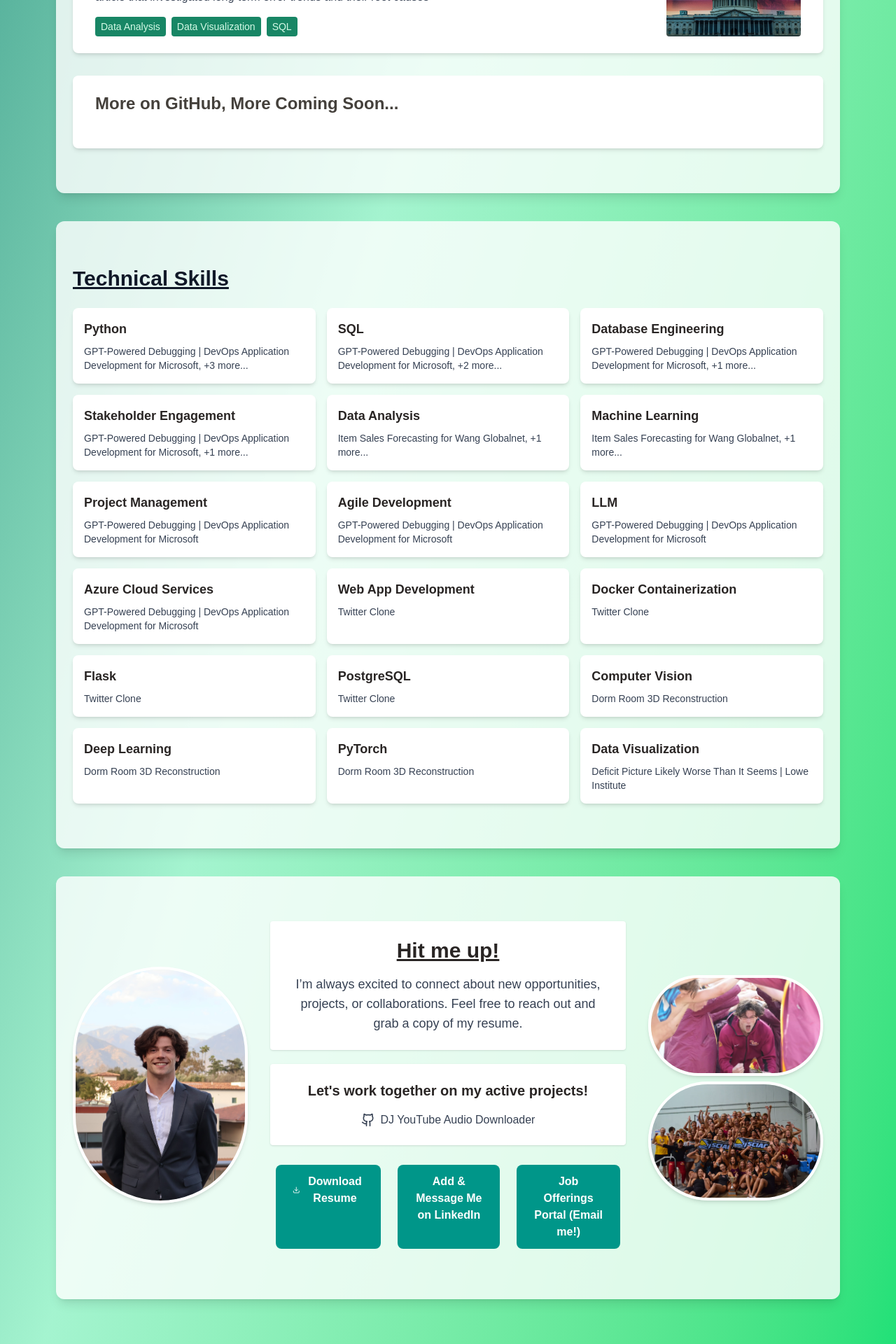
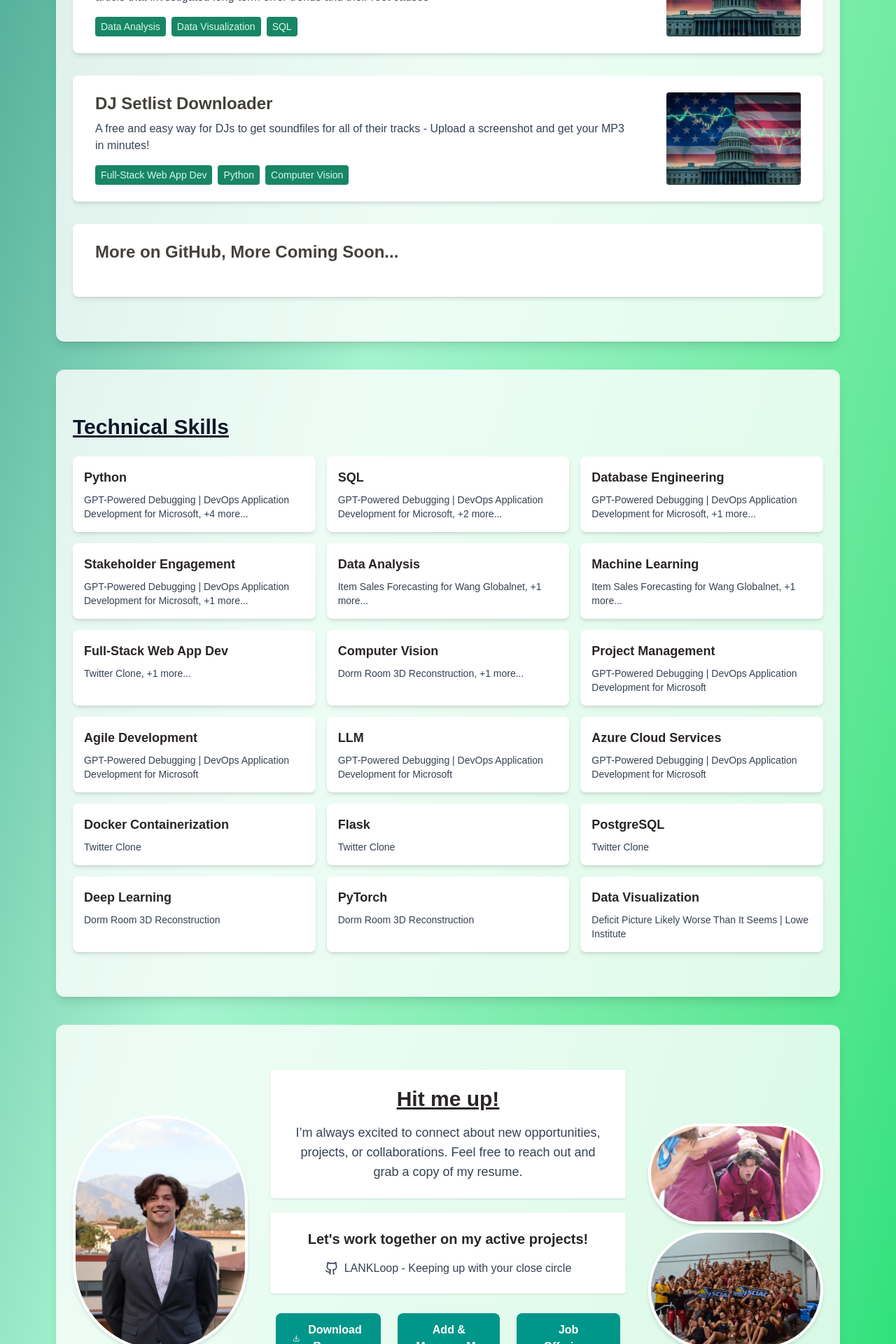
Before and after one commit to westondcrewe/personal-portfolio, a Next.js app in the folder next_frontend/: page / in a window 1280 px wide. Shown: the part 2120-4040 px from the top of the page at 70% size. Built offline with nearby package versions, Linux system fonts and the light colour scheme.

Commit message:
dj setlist downloader in project; lankloop in next project

```diff
--- a/next_frontend/src/components/sections/CTASection.tsx
+++ b/next_frontend/src/components/sections/CTASection.tsx
@@ -59,13 +59,13 @@ export default function CTASection() {
             <div className="flex flex-wrap justify-center gap-x-8 gap-y-4">
               {/* DJ youtube audio downloading app */}
               <a
-                href="https://github.com/westondcrewe/DJ-YouTube-Audio-Downloader"
+                href="https://github.com/westondcrewe/lankloop"
                 target="_blank"
                 rel="noopener noreferrer"
                 className="flex items-center space-x-2 text-md text-gray-700 hover:text-blue-400 hover:underline"
               >
                 <Github size={20} />
-                <span>DJ YouTube Audio Downloader</span>
+                <span>LANKLoop - Keeping up with your close circle</span>
               </a>
               {/* Another project
               <a
--- a/next_frontend/src/data/projects.ts
+++ b/next_frontend/src/data/projects.ts
@@ -22,7 +22,7 @@ export const projects = [
       description: 'Final project for CS143 Big Data for Prof. Izbicki at CMC; Full-Stack web application development including automated data generation for dummy userbase. Functioning API endpoints for searching, posting, and creation/authenticating users. Made serveral database indexes to make nontrivial queries on 10 million rows of data run in 0.5ms',
       image: '',
       link: 'https://github.com/westondcrewe/csci143-final-project',
-      tags: ['Web App Development', 'Python', 'Docker Containerization', 'Flask', 'Database Engineering', 'PostgreSQL','SQL'],
+      tags: ['Full-Stack Web App Dev', 'Python', 'Docker Containerization', 'Flask', 'Database Engineering', 'PostgreSQL','SQL'],
     },
     {
       id: '4',
@@ -39,6 +39,14 @@ export const projects = [
       image: '/deficit_project_cover.jpeg',
       link: 'https://www.lowe-down.org/deficit-picture-likely-worse-than-it-seems/',
       tags: ['Data Analysis', 'Data Visualization', 'SQL'],
+    },
+    {
+      id: '6',
+      title: 'DJ Setlist Downloader',
+      description: 'A free and easy way for DJs to get soundfiles for all of their tracks - Upload a screenshot and get your MP3 in minutes!',
+      image: '/deficit_project_cover.jpeg',
+      link: 'https://github.com/westondcrewe/DJ-YouTube-Audio-Downloader',
+      tags: ['Full-Stack Web App Dev', 'Python', 'Computer Vision'],
     },
     {
       id: '100',
```
